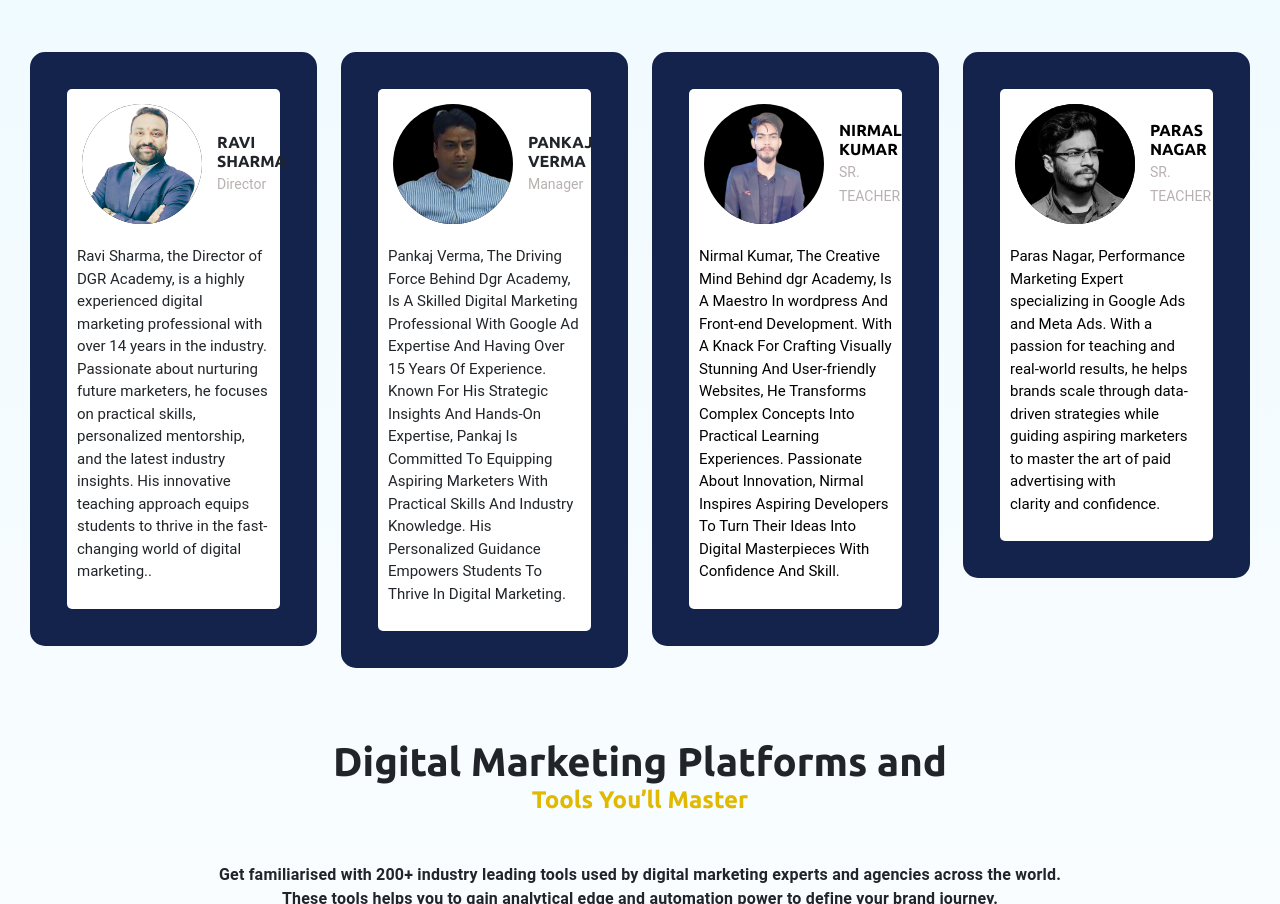
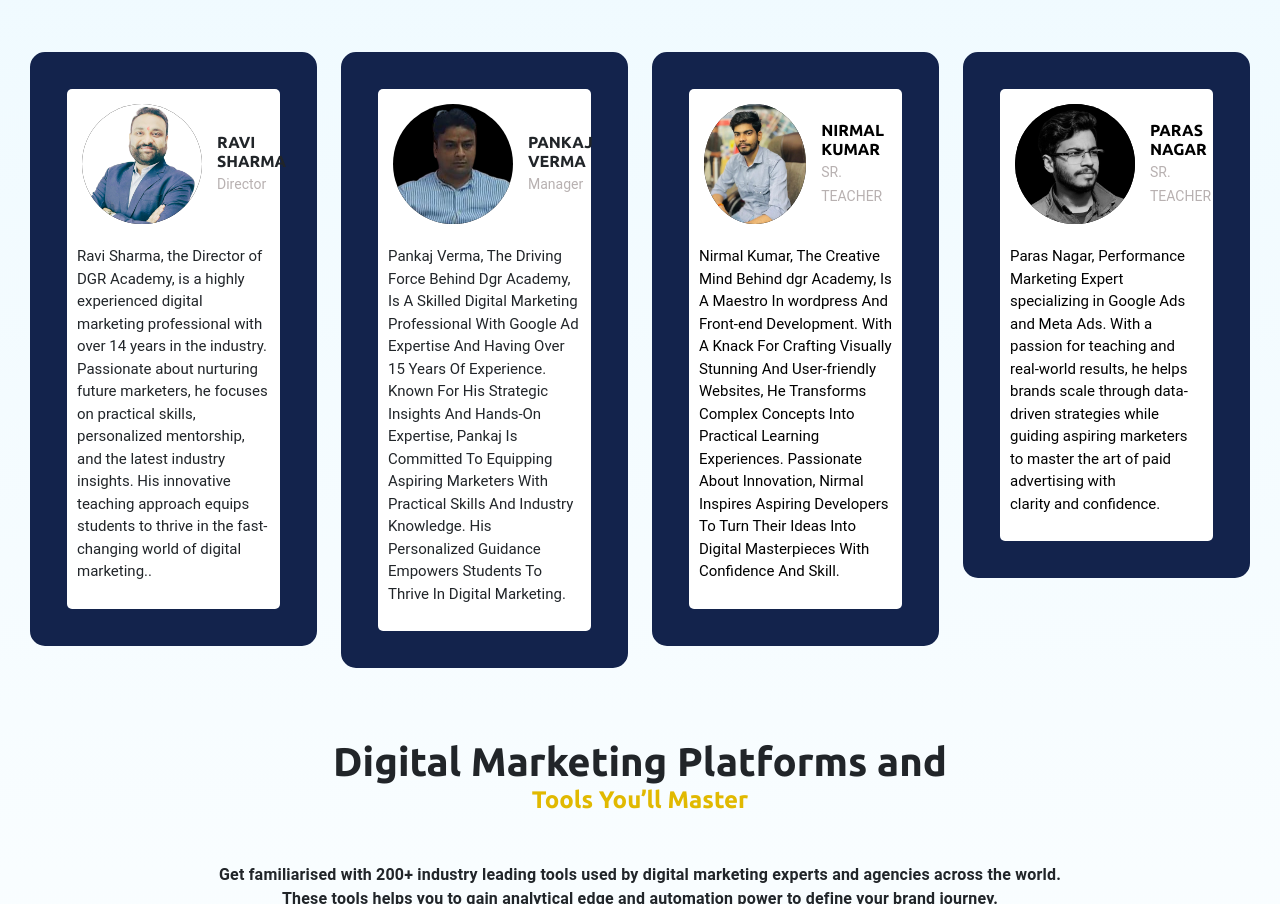
Before and after one commit to pythonbond488/dgracademy, a plain HTML site: page index.html in a window 1280 px wide. Shown: the part 6487-7391 px from the top of the page. Drawn offline with nearby package versions, Linux system fonts and the light colour scheme; a web font is replaced by a local one.

Commit message:
first commit

```diff
--- a/index.html
+++ b/index.html
@@ -1089,7 +1089,7 @@
                                 <a href="tel:8053088725" style="text-decoration: none;color:black">
                                     <div class="in-box">
                                         <div class="in-box-img mb-3">
-                                            <img src="./images/nirmal_sir-removebg-preview.png" alt="">
+                                            <img src="./images/nirmal sir.jpg" alt="">
                                             <div class="in-box-img-text">
                                                 <h3>NIRMAL KUMAR</h3>
                                                 <span>SR. TEACHER</span>
```
Also changed, not shown: images/nirmal sir.jpg (added).
